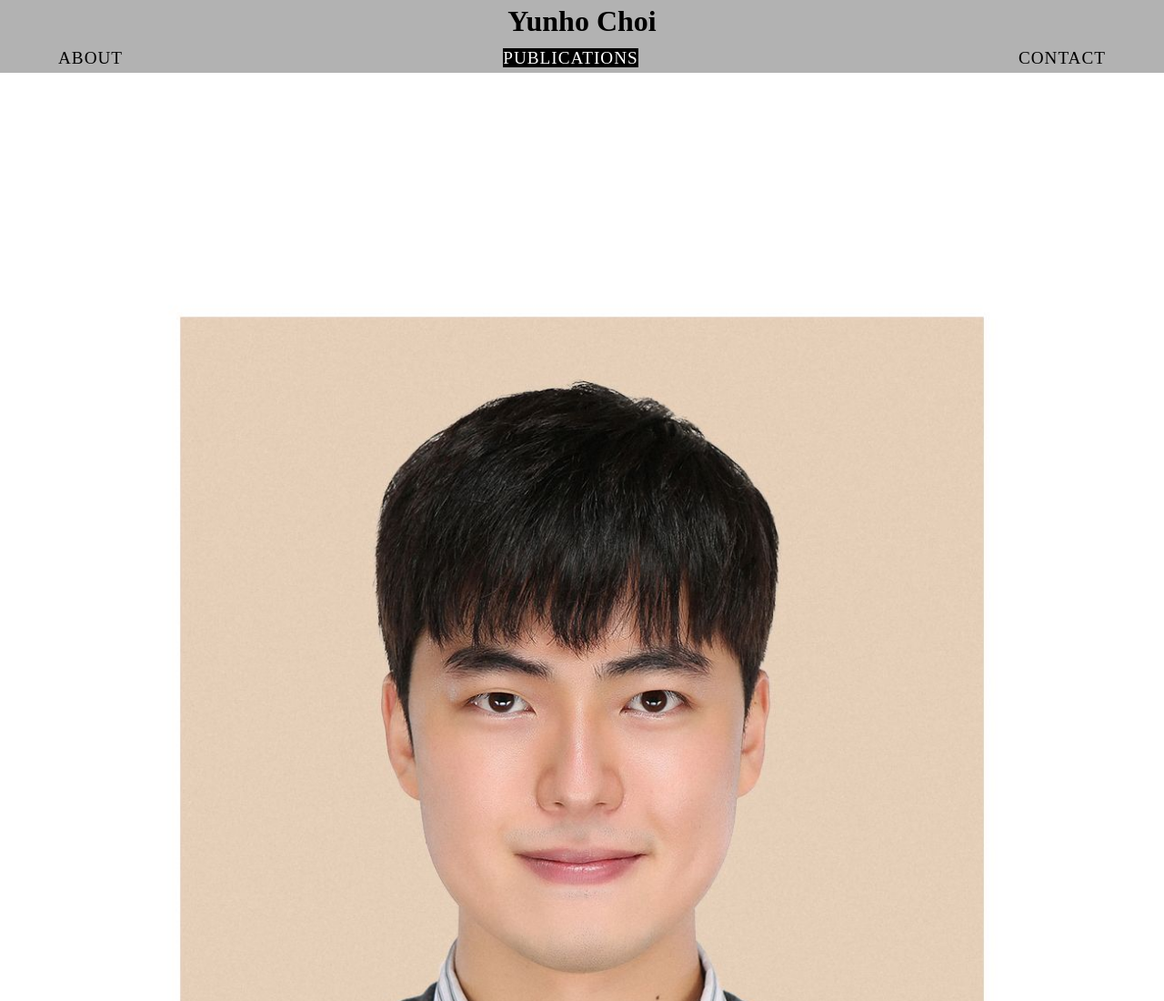
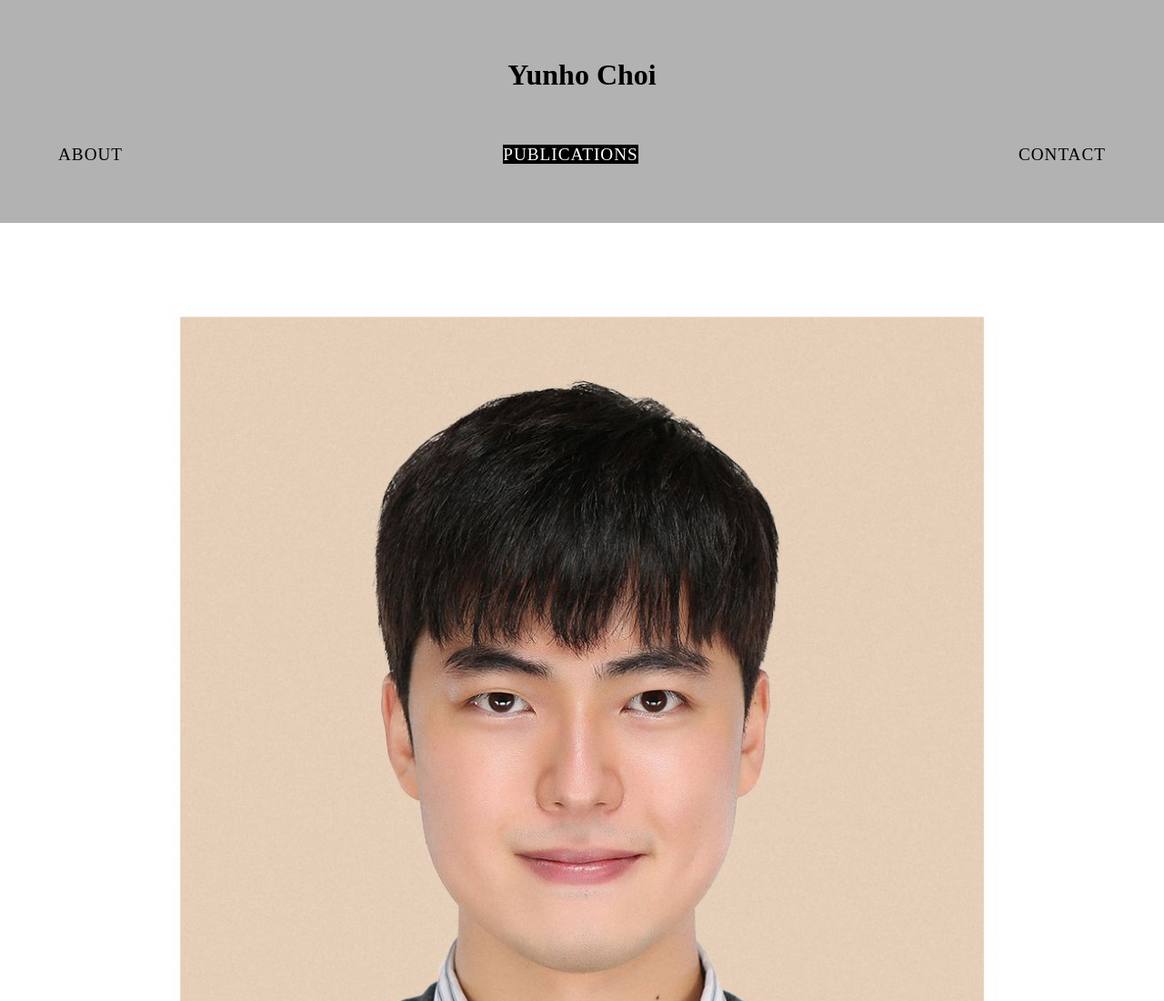
Before and after one commit to hyunkyeongchoi/yunho, a plain HTML site: page index.html in a window 1280 px wide. Shown: the top 1100 px of the page at 91% size. Drawn offline with nearby package versions, Linux system fonts and the light colour scheme; a web font is replaced by a local one.

Commit message:
Add files via upload

```diff
--- a/css/main.css
+++ b/css/main.css
@@ -236,6 +236,7 @@
 
     h1 {
         font-size: 2rem;
+        margin-bottom: 5%;
     }
 
     h2 {
@@ -247,7 +248,6 @@
     .nav {
         position: fixed;
         width: 100%;
-        height: 10vh;
         top: 0;
         left: 0;
         display: flex;
@@ -256,7 +256,7 @@
         justify-content: space-around;
         z-index: 1;
         transition: 0.3s ease-in-out;
-        padding: 0 5%;
+        padding: 5%;
         z-index: 2;
         background-color: rgba(0, 0, 0, 0.3);
         backdrop-filter: blur(10px);
```
